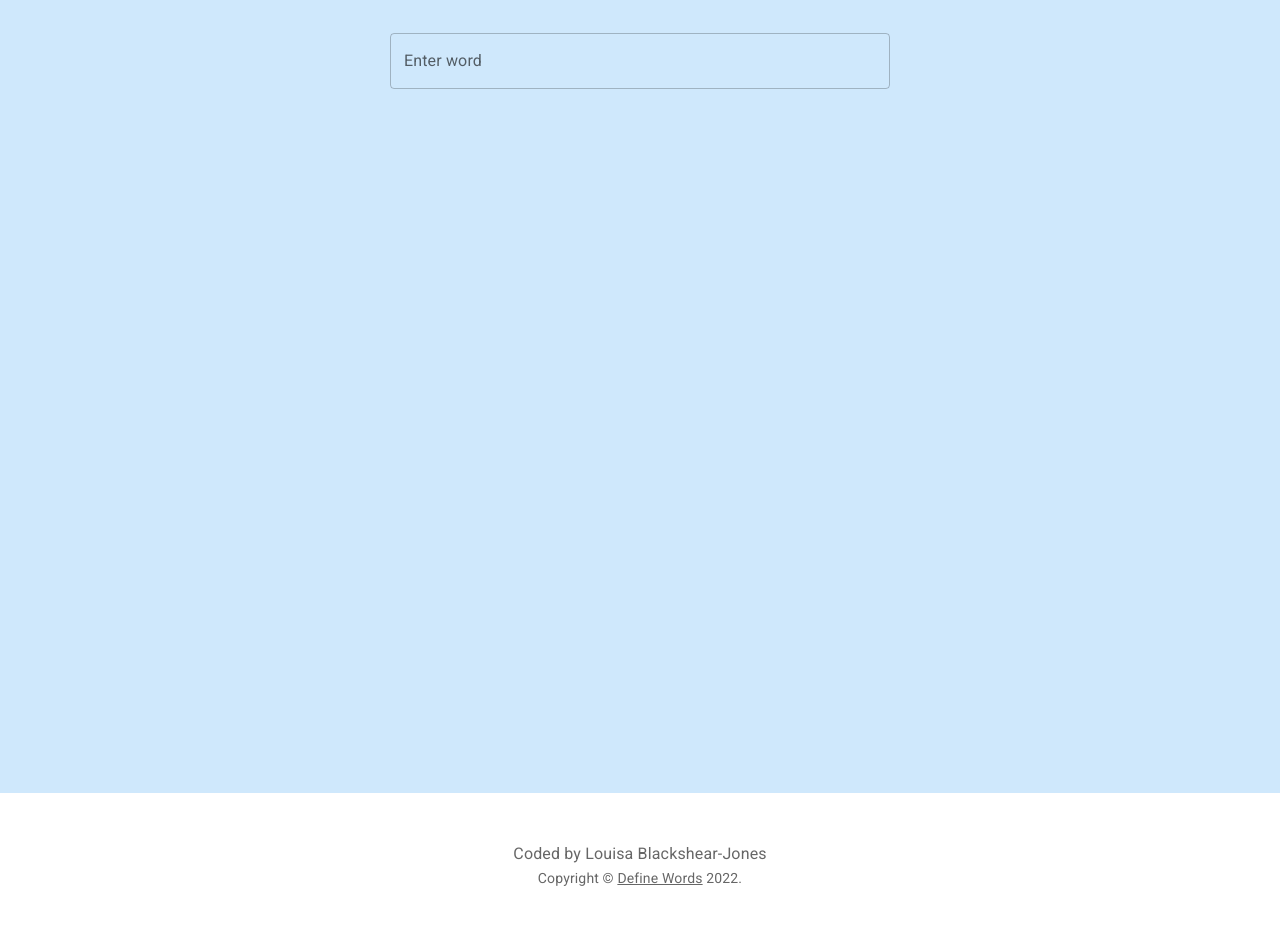
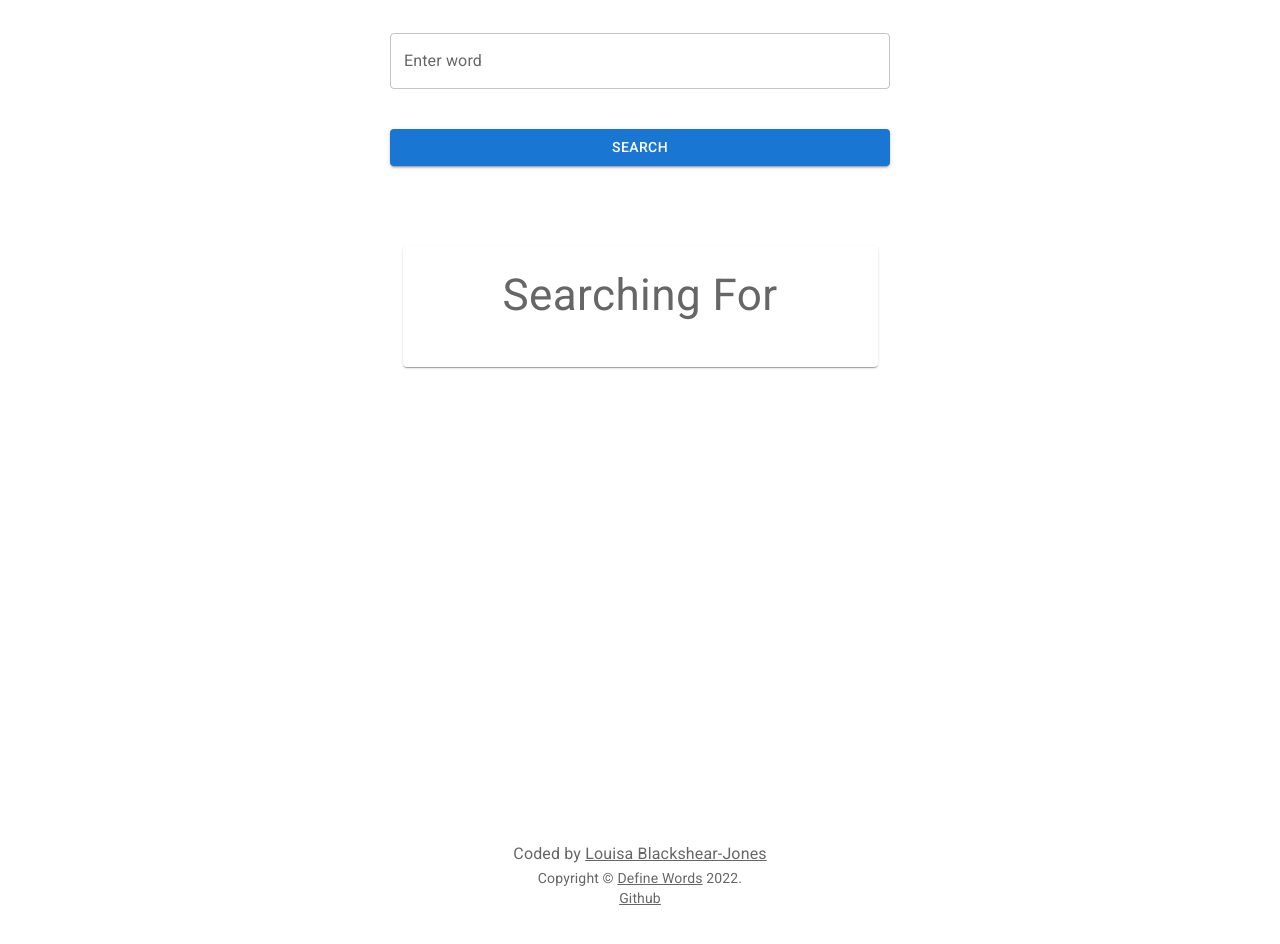
Before and after one commit to ldbshear/define-words, a React (Create React App) app: page / in a window 1280 px wide. Shown: the part 260-1204 px from the top of the page. Built offline with nearby package versions, Linux system fonts and the light colour scheme.

Commit message:
define words additions
update footer with github info
building return card

```diff
--- a/src/Components/Footer.jsx
+++ b/src/Components/Footer.jsx
@@ -1,6 +1,7 @@
 import Box from "@mui/material/Box";
 import Typography from "@mui/material/Typography";
 import Copyright from "./Copyright";
+import Link from "@mui/material/Link";
 
 export default function Footer() {
   return (
@@ -15,9 +16,17 @@ export default function Footer() {
           color="text.secondary"
           component="p"
         >
-          Coded by Louisa Blackshear-Jones
+          Coded by{" "}
+          <Link color="inherit" href="https://louisadbjones.com/">
+            Louisa Blackshear-Jones
+          </Link>{" "}
         </Typography>
         <Copyright />
+        <Typography variant="body2" align="center" color="text.secondary">
+          <Link color="inherit" href="https://louisadbjones.com/">
+            Github
+          </Link>{" "}
+        </Typography>
       </Box>
     </>
   );
--- a/src/Components/InputForm.jsx
+++ b/src/Components/InputForm.jsx
@@ -1,7 +1,24 @@
+import React, { useState } from "react";
 import TextField from "@mui/material/TextField";
 import Box from "@mui/material/Box";
+import Button from "@mui/material/Button";
+import Typography from "@mui/material/Typography";
+import Card from "@mui/material/Card";
+import CardContent from "@mui/material/CardContent";
 
 export default function InputForm() {
+  const [userInput, showUserInput] = useState("");
+  const [userWord, showUserWord] = useState("");
+
+  function handleClick(e) {
+    e.preventDefault();
+    console.log("Button clicked");
+    showUserWord(userInput);
+  }
+  function handleChange(e) {
+    showUserInput(e.target.value);
+  }
+
   return (
     <>
       <Box
@@ -9,8 +26,8 @@ export default function InputForm() {
         noValidate
         autoComplete="off"
         sx={{
-          bgcolor: "#cfe8fc",
-          height: "100vh",
+          // bgcolor: "#cfe8fc",
+          height: "100vh"
         }}
       >
         <div align="center">
@@ -23,7 +40,50 @@ export default function InputForm() {
             id="outlined-helperText"
             label="Enter word"
             type="search"
+            value={userInput}
+            onChange={(e) => {
+              handleChange(e);
+            }}
           />
+        </div>
+        <div align="center">
+          <Button
+            variant="contained"
+            type="submit"
+            sx={{
+              marginTop: "2.5rem",
+              width: 500,
+              maxWidth: "100%",
+            }}
+            onClick={(e) => {
+              handleClick(e);
+            }}
+          >
+            Search
+          </Button>
+        </div>
+
+        <div align="center">
+          <Card sx={{ maxWidth: 475, marginTop: 10 }}>
+            <CardContent>
+              <Typography
+                sx={{ fontSize: 44 }}
+                color="text.secondary"
+                gutterBottom
+              >
+                {`Searching For ${userWord}`}
+              </Typography>
+
+              {/* <Typography sx={{ mb: 1.5 }} color="text.secondary">
+                adjective
+              </Typography> */}
+              {/* <Typography variant="body2">
+                well meaning and kindly.
+                <br />
+                {'"a benevolent smile"'}
+              </Typography> */}
+            </CardContent>
+          </Card>
         </div>
       </Box>
     </>
```
